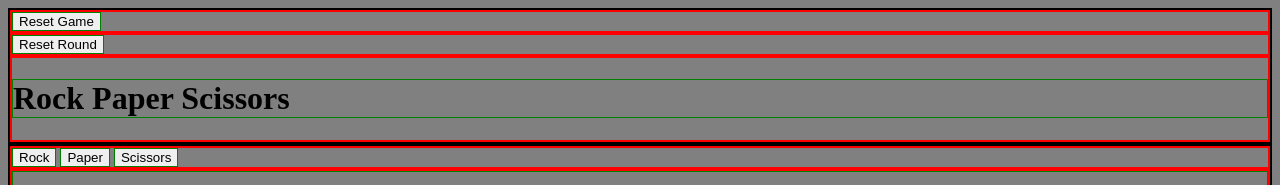
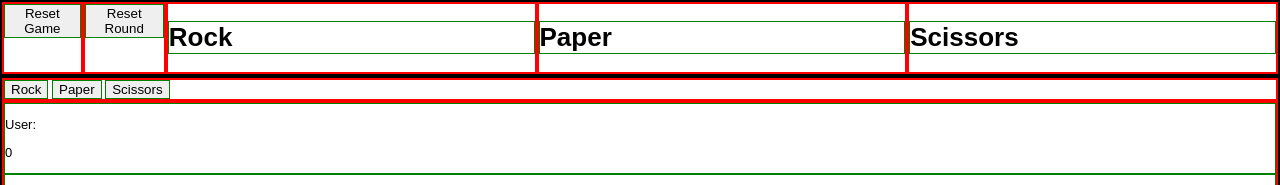
Before and after one commit to WilmarvanDijk/rock-paper-scissors, a plain HTML site: page index.html in a window 1280 px wide. Shown: the top 185 px of the page. Drawn offline with Linux system fonts and the light colour scheme.

Commit message:
First version, JavaScript works, Design needs to be added

```diff
--- a/css/style.css
+++ b/css/style.css
@@ -1,12 +1,47 @@
 body {
-    background-color: grey;
+    /* background-image: url("/home/wilmarvdijk/Documenten/the_odin_project/rock-paper-scissors/img/Background.png"); */
+    margin: 0;
+    padding: 0;
+    box-sizing: border-box;
+    font-family: arial, sans-serif;
+    font-size: 13px;
+    max-width: 100%;
+    max-height: 100%;
+    width: 100vw;
+    height: 100vh;
 }
 
+/* .bg{
+    display: flex;
+    flex-direction: row;
+    justify-content: center;
+    z-index:-100;
+}
+
+    .bgfill {
+        width: 33.33%;
+        height: 100vh;
+        background-size: cover;
+    }
+
+    #rockbg {
+        background-image: url("../img/RockBg.jpg");
+    }
+
+    #paperbg {
+        background-image: url("../img/PaperBg.jpg");
+    }
+
+    #scissorsbg {
+        background-image: url("../img/ScissorsBg.jpg");
+    } */
+
 .header-container {
+    z-index: 1;
     border: 2px solid black;
     display: flex;
-    flex-direction: column;
-
+    flex-direction: row;
+    justify-content: space-between;
 }
 
     .reset-game-container {
@@ -26,6 +61,7 @@ body {
         }
 
     .text-container {
+        width: 33.33%;
         border: 2px solid red;
     }
 
--- a/index.html
+++ b/index.html
@@ -8,6 +8,16 @@
 </head>
 
 <body>
+    <!-- <div class="bg">
+        <div id="rockbg" class="bgfill">
+        </div>
+        <div id="paperbg" class="bgfill">
+        </div>
+        <div id="scissorsbg" class="bgfill">
+        </div>
+    </div> -->
+
+
     <header class="header-container">
         <div class="reset-game-container">
             <button id="reset-game-button">Reset Game</button>
@@ -16,7 +26,13 @@
             <button id="reset-round-button">Reset Round</button>
         </div>
         <div class="text-container">
-            <h1>Rock Paper Scissors</h1>
+            <h1>Rock</h1>
+        </div>
+        <div class="text-container">
+            <h1>Paper</h1>
+        </div>
+        <div class="text-container">
+            <h1>Scissors</h1>
         </div>
     </header>
 
```
Also changed, not shown: img/PaperBg.jpg (added), img/ScissorsBg.jpg (added), 2 other files.
